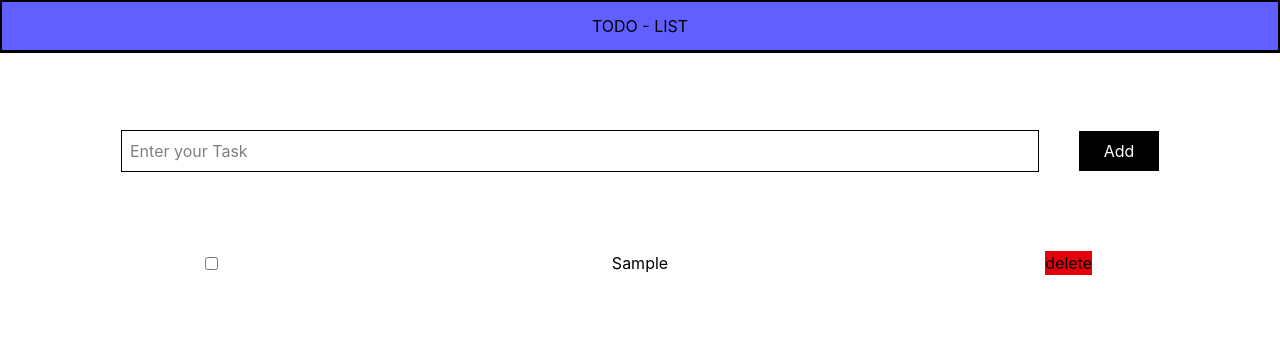
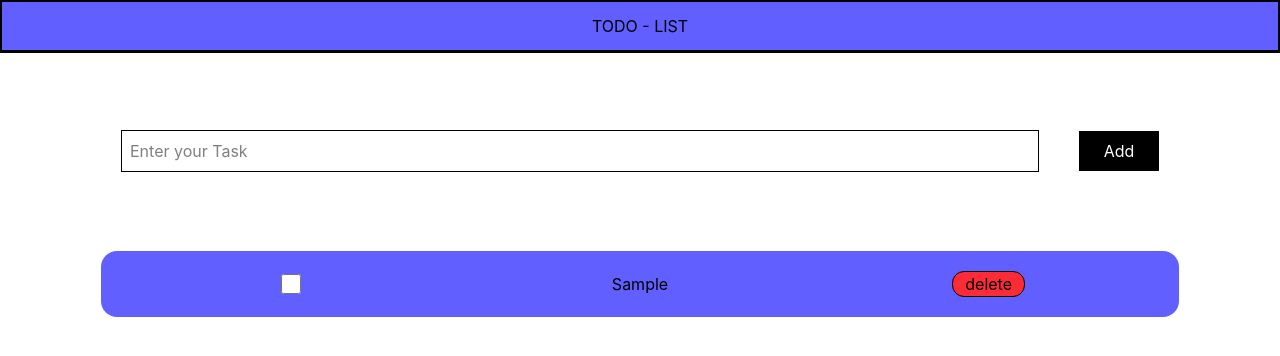
Before and after one commit to aathi1412/Todo-List-Project, a React (Vite) app: page / in a window 1280 px wide. Both pictures are taken after typing "Sample" into the empty fields and a click on the button "Add". Shown: the top 356 px of the page. Built offline with nearby package versions, Linux system fonts and the light colour scheme.

Commit message:
added background color for task item list

```diff
--- a/src/components/TodoInputList.jsx
+++ b/src/components/TodoInputList.jsx
@@ -3,10 +3,17 @@ export function TodoInputList({ task }){
         <>
             {task.map((taskItem, index) => {
                 return(
-                    <div key={index} className="grid grid-cols-3 gap-x-2 items-center justify-items-center">
-                        <input className="" type="checkbox" />
+                    <div
+                    key={index}
+                    className="grid grid-cols-3 gap-x-2 items-center justify-items-center bg-indigo-500 ml-25 mr-25 p-5 rounded-2xl">
+
+                        <input type="checkbox" className="w-5 h-5 accent-blue-600 " />
+
                         <span className="">{taskItem}</span>
-                        <button className=" bg-red-600">delete</button>
+
+                        <button className=" bg-red-500 border px-3 rounded-xl">
+                            delete
+                        </button>
                     </div>
                 )
             })}
```
Also changed, not shown: src/components/Header.css (deleted, +0 -14 lines).
